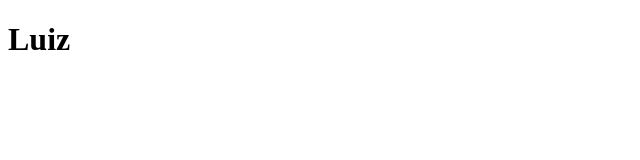
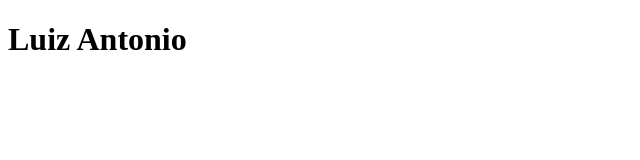
Before and after one commit to LuizSernaglia/curso_git_1, a plain HTML site: page index.html in a window 1280 px wide. Shown: the whole page, without its empty margins (0-640 px from the left). Drawn offline with Linux system fonts and the light colour scheme.

Commit message:
Testando retorno 2

```diff
--- a/index.html
+++ b/index.html
@@ -6,6 +6,6 @@
     <title>Document</title>
 </head>
 <body>
-    <h1>Luiz</h1>
+    <h1>Luiz Antonio</h1>
 </body>
 </html>
```
